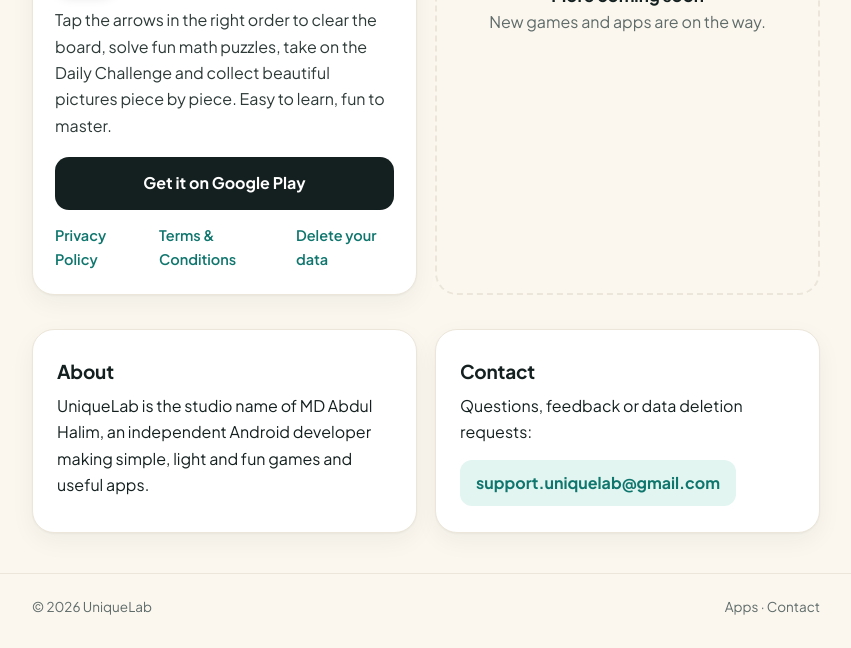
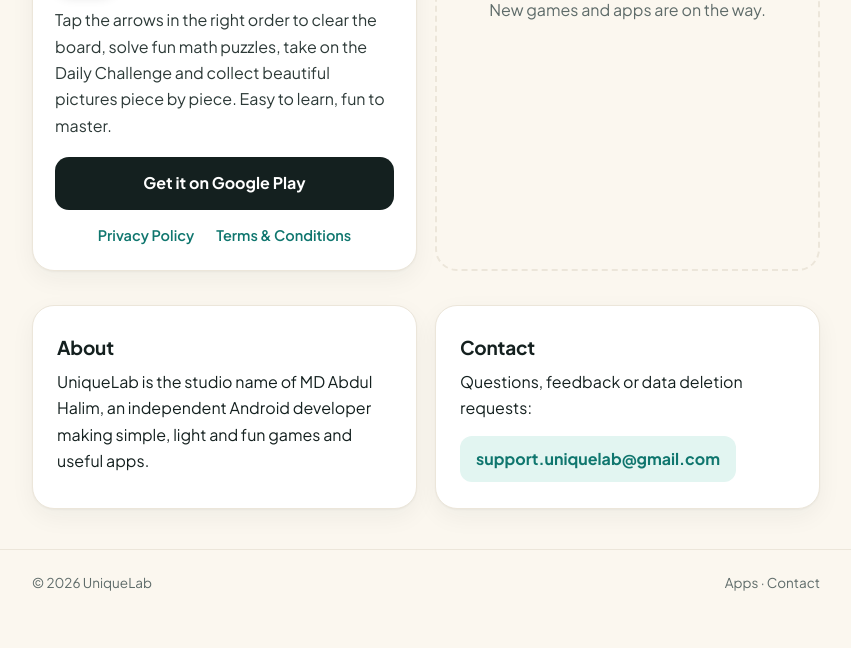
Before and after one commit to uniquelabdev/uniquelabdev.github.io, a plain HTML site: page index.html in a window 1280 px wide. Shown: the part 678-1326 px from the top of the page, without its empty margins (214-1065 px from the left). After the commit the page ends 1302 px from the top, so only its background shows below. Drawn offline with Linux system fonts and the light colour scheme.

Commit message:
Add files via upload

```diff
--- a/index.html
+++ b/index.html
@@ -51,7 +51,7 @@
 <div class="row"><img src="/arrow-tap-icon.png" alt="Arrow Tap icon"><div><h3>Arrow Tap</h3><p>Puzzle game</p></div></div>
 <p class="desc">Tap the arrows in the right order to clear the board, solve fun math puzzles, take on the Daily Challenge and collect beautiful pictures piece by piece. Easy to learn, fun to master.</p>
 <a class="btn" href="https://play.google.com/store/apps/details?id=com.uniquelab.arrowtap" target="_blank" rel="noopener">Get it on Google Play</a>
-<div class="links"><a href="/arrowtap-privacy.html">Privacy Policy</a><a href="/arrowtap-terms.html">Terms &amp; Conditions</a><a href="/arrowtap-delete-data.html">Delete your data</a></div>
+<div class="links"><a href="/arrowtap-privacy.html">Privacy Policy</a><a href="/arrowtap-terms.html">Terms &amp; Conditions</a></div>
 </div></div>
 <!-- ===== END APP ===== -->
 
```
